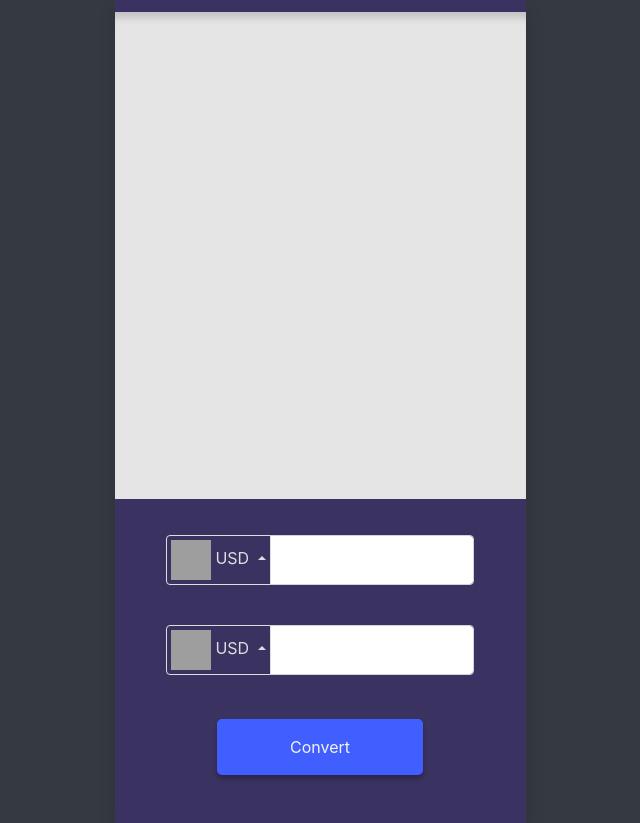
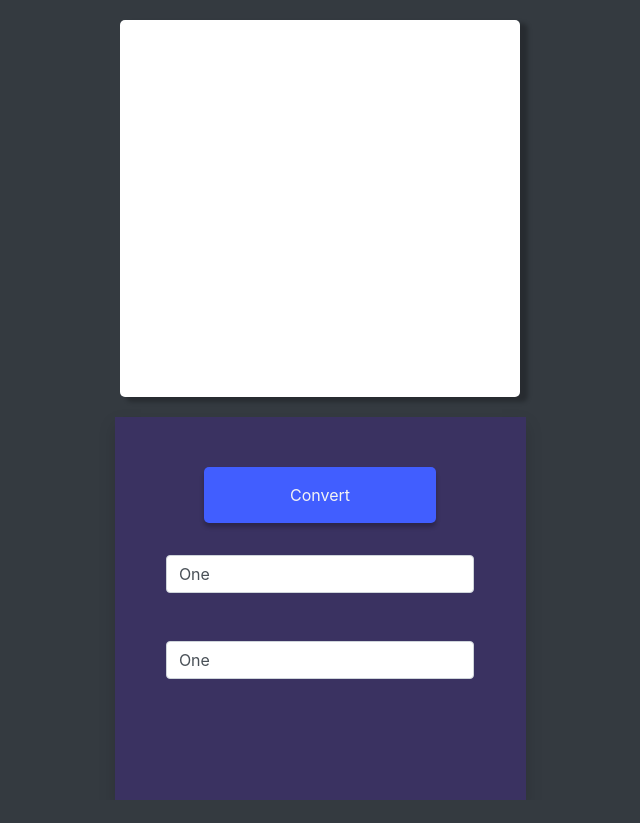
Before and after one commit to Deelip7/ExchangeRatesApp, a website with bundled scripts: page index.html in a window 1280 px wide. Shown: the whole page, without its empty margins (320-960 px from the left). After the commit the page ends 800 px from the top, so only its background shows below. Built offline with nearby package versions, Linux system fonts and the light colour scheme; grey boxes are pictures that could not be loaded.

Commit message:
add select option to pick two currencies

```diff
--- a/app.js
+++ b/app.js
@@ -1 +1,12 @@
 import "../node_modules/bootstrap/dist/js/bootstrap.bundle.min.js";
+
+let currenyOne = document.querySelector("#country1");
+let currenyTwo = document.querySelector("#country2");
+
+currenyOne.addEventListener("change", (e) => {
+  console.log(currenyOne.options[currenyOne.selectedIndex].text);
+});
+
+currenyTwo.addEventListener("change", (e) => {
+  console.log(currenyTwo.options[currenyTwo.selectedIndex].text);
+});
--- a/index.html
+++ b/index.html
@@ -8,78 +8,30 @@
     <title>Exchange Rate App</title>
   </head>
   <body class="bg-dark">
+    <div class="display">
+      <!-- <img src="/icons/Asset 1.svg" alt="" width="500px" height="400px" > -->
+      <img src="/icons/54941.jpg" width="500px" height="400px" class="hidden"/ >
+    </div>
     <div class="container-x shadow">
-      <div class="numPad"></div>
-
       <form class="form-group text-center w-75">
-        <!-- Current One input Fields -->
-        <div class="currency">
-          <img src="" alt="" id="currentOne__flag " />
-
-          <div class="input-group mb-3">
-            <div class="input-group-prepend dropup">
-              <button class="btn btn-outline-secondary dropdown-toggle p-1" type="button" data-toggle="dropdown" aria-haspopup="true">
-                <img src="https://img.icons8.com/color/48/000000/usa-circular.png" width="40px" height="40px" /> USD
-              </button>
-              <div class="dropdown-menu border-white w-50 h-auto">
-                <a class="dropdown-item " href="#">
-                  <img src="https://img.icons8.com/color/48/000000/usa-circular.png" width="40px" height="40px" /> USD</a
-                >
-                <a class="dropdown-item " href="#">
-                  <img src="https://img.icons8.com/color/48/000000/usa-circular.png" width="40px" height="40px" /> USD</a
-                >
-                <a class="dropdown-item " href="#">
-                  <img src="https://img.icons8.com/color/48/000000/usa-circular.png" width="40px" height="40px" /> USD</a
-                >
-                <a class="dropdown-item  href="#">
-                  <img src="https://img.icons8.com/color/48/000000/usa-circular.png" width="40px" height="40px" /> USD</a
-                >
-
-                <a class="dropdown-item " href="#">
-                  <img src="https://img.icons8.com/color/48/000000/usa-circular.png" width="40px" height="40px" /> USD</a
-                >
-                <a class="dropdown-item active" href="#">
-                  <img src="https://img.icons8.com/color/48/000000/usa-circular.png" width="40px" height="40px" /> USD</a
-                >
-
-                <div role="separator" class="dropdown-divider"></div>
-                <a class="dropdown-item disabled" href="#">Select Country </a>
-              </div>
-            </div>
-            <input type="text" class="form-control py-4" aria-label="Text input with dropdown button" />
-          </div>
+        <!-- Convert Button -->
+        <button class="btnConvert px-5 py-3 w-50 mb-3 w-75">Convert</button>
+        <!-- Select  currency One -->
+        <div class="input-group mb-5 mt-3">
+          <select class="custom-select" id="country1">
+            <option value="1">One</option>
+          </select>
         </div>
-        <!-- Current Two input Fields -->
-        <div class="currentTwo">
-          <img src="" alt="" id="currentTwo__flag" />
-
-          <div class="input-group mb-3">
-            <div class="input-group-prepend dropup">
-              <button class="btn btn-outline-secondary dropdown-toggle p-1" type="button" data-toggle="dropdown" aria-haspopup="true">
-                <img src="https://img.icons8.com/color/48/000000/great-britain-circular.png" width="40px" height="40px" /> USD
-              </button>
-              <div class="dropdown-menu border-white">
-                <a class="dropdown-item disabled" href="#">Select Country Below</a>
-                <div role="separator" class="dropdown-divider"></div>
-                <a class="dropdown-item active" href="#">Another action</a>
-                <a class="dropdown-item" href="#">Something else here</a>
-                <a class="dropdown-item" href="#">Separated link</a>
-                <a class="dropdown-item" href="#">Separated link</a>
-                <a class="dropdown-item" href="#">Separated link</a>
-                <a class="dropdown-item" href="#">Separated link</a>
-                <a class="dropdown-item" href="#">Separated link</a>
-                <a class="dropdown-item" href="#">Separated link</a>
-                <a class="dropdown-item" href="#">Separated link</a>
-                <a class="dropdown-item" href="#">Separated link</a>
-                <a class="dropdown-item" href="#">Separated link</a>
-              </div>
-            </div>
-            <input type="text" class="form-control py-4" aria-label="Text input with dropdown button" />
-          </div>
+        <!-- Select  currency Two -->
+        <div class="input-group mb-3">
+          <select class="custom-select" id="country2">
+            <option value="1">One</option>
+            <option value="1">One</option>
+            <option value="1">One</option>
+            <option value="1">One</option>
+          </select>
         </div>
       </form>
-
-      <button class="btnConvert px-5 py-3 w-50 mb-5">Convert</button>
     </div>
     <script src="app.js" type="module"></script>
     <script src="https://ajax.googleapis.com/ajax/libs/jquery/3.5.1/jquery.min.js"></script>
--- a/scss/_style.scss
+++ b/scss/_style.scss
@@ -1,31 +1,37 @@
-// html,
-// body {
-//   //   height: 100%;
-// }
-
-// .form-login {
-//   //   width: 100%;
-//   //   max-width: 330px;
-//   //   padding: 10px;
-//   //   margin: auto;
-// }
-
 //custom variables
 $secondary: #dedede;
 
+* {
+  outline: none !important;
+}
+
+html,
+body {
+  height: 100%;
+}
+body {
+  height: 100%;
+  display: flex;
+  flex-direction: column;
+  justify-content: flex-end;
+  align-items: center;
+}
+
 .container-x {
+  position: relative;
+  bottom: 0;
   width: 411px;
-  height: 823px;
+  height: 400px;
+  padding: 50px 0;
   background-color: #3a3261;
   margin: auto;
   display: flex;
   flex-flow: wrap;
   justify-content: center;
-  align-items: flex-end;
+  align-items: flex-start;
 }
 
 .btnConvert {
-  // background: linear-gradient(90deg, #415eff -2.36%, #4965ff 103.94%);
   background-color: #415eff;
   box-shadow: 0px 4px 4px rgba(0, 0, 0, 0.25);
   border-radius: 5px;
@@ -33,29 +39,55 @@ $secondary: #dedede;
   color: #f4f4f4;
   border: none;
 }
-.numPad {
-  width: 411px;
-  height: 487px;
-  left: 0px;
-  background: #e5e5e5;
-  box-shadow: inset 0px 11px 7px -5px rgba(0, 0, 0, 0.15);
+
+.display {
+  width: 400px;
+  height: 400px;
+  margin: 20px 0;
+
+  border-radius: 5px;
+  background: #ffffff;
+  box-shadow: 7px 4px 4px 1px rgba(0, 0, 0, 0.25);
+  overflow: hidden;
+  display: flex;
+  justify-content: center;
+  align-items: center;
 }
 
-/* Chrome, Safari, Edge, Opera */
-input::-webkit-outer-spin-button,
-input::-webkit-inner-spin-button {
-  -webkit-appearance: none;
-  margin: 0;
+.display > img {
+  object-fit: fill;
+  width: 100%;
+  height: 100%;
+}
+.hidden {
+  display: none;
 }
 
-/* Firefox */
-input[type="number"] {
-  -moz-appearance: textfield;
+.custom-select {
+  background-image: none !important;
+  -webkit-appearance: none;
 }
+//-------------------
 
-.dropdown-menu {
-  max-height: 300px; /* you can change as you need it */
-  overflow: auto;
-  scrollbar-color: #415eff #3a3261;
-  scrollbar-width: thin;
-}
+// /* Chrome, Safari, Edge, Opera */
+// input::-webkit-outer-spin-button,
+// input::-webkit-inner-spin-button {
+//   -webkit-appearance: none;
+//   margin: 0;
+// }
+
+// /* Firefox */
+// input[type="number"] {
+//   -moz-appearance: textfield;
+// }
+
+// .dropdown-menu {
+//   max-height: 300px; /* you can change as you need it */
+//   overflow: auto;
+//   scrollbar-color: #415eff #3a3261;
+//   scrollbar-width: thin;
+// }
+
+// .form-group {
+//   height: 50%;
+// }
```
Also changed, not shown: css/main.css, icons/5902.jpg (added), icons/Asset 1.png (added), 1 other file.
